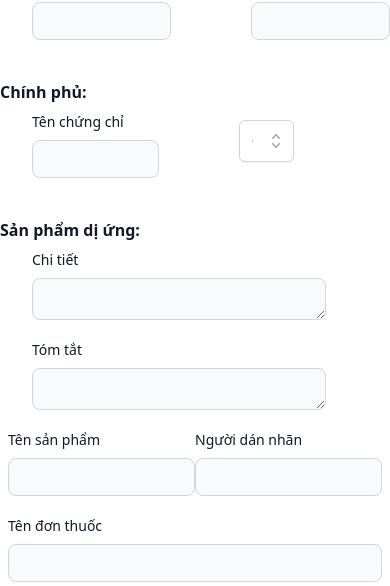
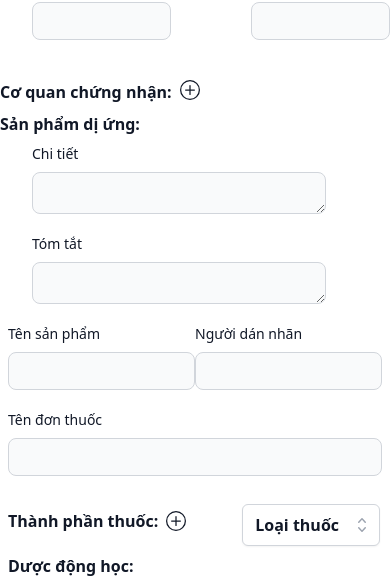
Before and after one commit to phantomthiefkid/Drug-approval-tech, a React (Create React App) app: page /createproduct in a window 390 px wide. Shown: the part 624-1210 px from the top of the page. Built offline with nearby package versions, Linux system fonts and the light colour scheme.

Commit message:
fix create UI

```diff
--- a/src/commponents/Admin/ProductManagement/CreateProduct.js
+++ b/src/commponents/Admin/ProductManagement/CreateProduct.js
@@ -14,6 +14,7 @@ const CreateProduct = () => {
   const drugsAPI = useSelector((drug) => drug.drugData.data)
 
   const [showToggle, setShowToggle] = useState([])
+  const [showModalsCerti, setShowModalsCerti] = useState([])
   const [showModals, setShowModals] = useState(Array(showToggle.length).fill(false));
   const [countriesList, setCountriesList] = useState([])
   const [categoriesList, setCategoriesList] = useState([])
@@ -122,10 +123,21 @@ const CreateProduct = () => {
     setShowModals(Array(add.length).fill(false));
   }
 
+  const handleAddModal = () => {
+    const add = [...showModalsCerti, []]
+    setShowModalsCerti(add)
+  }
+
   const handleDelete = (i) => {
     const deleteToggle = [...showToggle]
     deleteToggle.splice(i, 1)
     setShowToggle(deleteToggle)
+  }
+
+  const handleDeleteModals = (i) => {
+    const deleteModal = [...showModalsCerti]
+    deleteModal.splice(i, 1)
+    setShowModalsCerti(deleteModal)
   }
 
   const handleToggleClick = (index) => {
@@ -601,15 +613,20 @@ const CreateProduct = () => {
                   </div>
                 </div>
 
-                <label class="block mb-2 text-md font-extrabold text-gray-900 mt-5 ">Chính phủ:</label>
-                <div class="mb-5 flex ml-8">
+                <label class=" flex mb-2 text-md font-extrabold text-gray-900 mt-5 ">Cơ quan chứng nhận:
+                  <PlusCircle class="ml-2" size={20} onClick={() => handleAddModal()}></PlusCircle>
+                </label>
+                {showModalsCerti.map((data, i) => {
+                  return (
+                    <>
+                      <div class=" border border-solid border-gray-200 mb-2 p-2 rounded-md flex w-3/4 justify-between ml-8">
                         <div class="mb-5">
                           <label class="block mb-2 text-sm font-medium text-gray-900 ">Tên chứng chỉ</label>
                           <input type="text" name='certificateName' onChange={getDataProduct} class="bg-gray-50 border border-gray-300 text-gray-900 text-sm rounded-lg focus:ring-blue-500 focus:border-blue-500 block w-full p-2" />
                           {/* {errorProduct.authorities.certificateName && (<span className='text-red-500'>{errorProduct.authorities.certificateName}</span>)} */}
                         </div>
-                  <div className='mb-5 ml-20'>
-                    <div className="relative mt-2 mr-24">
+                        <div className='mb-5 mt-4'>
+                          <div className="relative mt-2">
                             <select
                               value={selectedCountry}
                               onChange={(e) => setSelectedCountry(e.target.value)} className="appearance-none relative w-full cursor-pointer rounded-md bg-white py-2 pl-3 pr-10 text-left text-gray-900 border border-gray-300 shadow-sm focus:outline-none focus:ring-2 focus:ring-indigo-500 sm:text-sm sm:leading-6" aria-haspopup="listbox" aria-expanded="true" aria-labelledby="listbox-label">
@@ -634,8 +651,13 @@ const CreateProduct = () => {
                             </div>
                           </div>
                         </div>
+                        <div className='ml-5 mt-8' onClick={() => handleDeleteModals(i)}>
+                          <Trash3Fill size={25} color="red"></Trash3Fill>
                         </div>
-
+                      </div>
+                    </>
+                  )
+                })}
                 <label class="flex items-center mb-2 text-md font-extrabold text-gray-900">
                   Sản phẩm dị ứng:
                 </label>
@@ -671,12 +693,36 @@ const CreateProduct = () => {
                 </div>
                 <label class="flex items-center mb-2 text-md font-extrabold text-gray-900">
                   Thành phần thuốc: <PlusCircle class="ml-2" size={20} onClick={() => handleAdd()}></PlusCircle>
+                  <div className="relative mt-2 ml-14 ">
+                    <select
+                      value={selectedCategory}
+                      onChange={(e) => setSelectedCategory(e.target.value)} className="appearance-none relative w-full cursor-pointer rounded-md bg-white py-2 pl-3 pr-10 text-left text-gray-900 border border-gray-300 shadow-sm focus:outline-none focus:ring-2 focus:ring-indigo-500 sm:text-sm sm:leading-6" aria-haspopup="listbox" aria-expanded="true" aria-labelledby="listbox-label">
+                      <option value="" disabled hidden>
+                        Loại thuốc
+                      </option>
+                      {Array.isArray(categoriesList) &&
+                        categoriesList.map((category, index) => (
+                          <option key={index} value={category.id}>
+                            {category.title}
+                          </option>
+                        ))}
+                    </select>
+                    <div className="absolute inset-y-0 right-0 flex items-center pr-2 pointer-events-none">
+                      <svg className="h-5 w-5 text-gray-400" viewBox="0 0 20 20" fill="currentColor">
+                        <path
+                          fillRule="evenodd"
+                          d="M10 3a.75.75 0 01.55.24l3.25 3.5a.75.75 0 11-1.1 1.02L10 4.852 7.3 7.76a.75.75 0 01-1.1-1.02l3.25-3.5A.75.75 0 0110 3zm-3.76 9.2a.75.75 0 011.06.04l2.7 2.908 2.7-2.908a.75.75 0 111.1 1.02l-3.25 3.5a.75.75 0 01-1.1 0l-3.25-3.5a.75.75 0 01.04-1.06z"
+                          clipRule="evenodd"
+                        />
+                      </svg>
+                    </div>
+                  </div>
                 </label>
 
                 {showToggle.map((data, i) => {
                   return (
                     <>
-                      <div className='border border-solid border-gray-200 p-2 rounded-md mb-2'>
+                      <div className='border border-solid border-gray-200 p-2 rounded-md mb-2 w-3/4 ml-8'>
                         <div className='mb-1 flex'>
                           <div className="relative mt-2">
                             <select
@@ -703,32 +749,6 @@ const CreateProduct = () => {
                               </svg>
                             </div>
                           </div>
-
-                          <div className="relative mt-2 ml-14">
-                            <select
-                              value={selectedCategory}
-                              onChange={(e) => setSelectedCategory(e.target.value)} className="appearance-none relative w-full cursor-pointer rounded-md bg-white py-2 pl-3 pr-10 text-left text-gray-900 border border-gray-300 shadow-sm focus:outline-none focus:ring-2 focus:ring-indigo-500 sm:text-sm sm:leading-6" aria-haspopup="listbox" aria-expanded="true" aria-labelledby="listbox-label">
-                              <option value="" disabled hidden>
-                                Loại thuốc
-                              </option>
-                              {Array.isArray(categoriesList) &&
-                                categoriesList.map((category, index) => (
-                                  <option key={index} value={category.id}>
-                                    {category.title}
-                                  </option>
-                                ))}
-                            </select>
-                            <div className="absolute inset-y-0 right-0 flex items-center pr-2 pointer-events-none">
-                              <svg className="h-5 w-5 text-gray-400" viewBox="0 0 20 20" fill="currentColor">
-                                <path
-                                  fillRule="evenodd"
-                                  d="M10 3a.75.75 0 01.55.24l3.25 3.5a.75.75 0 11-1.1 1.02L10 4.852 7.3 7.76a.75.75 0 01-1.1-1.02l3.25-3.5A.75.75 0 0110 3zm-3.76 9.2a.75.75 0 011.06.04l2.7 2.908 2.7-2.908a.75.75 0 111.1 1.02l-3.25 3.5a.75.75 0 01-1.1 0l-3.25-3.5a.75.75 0 01.04-1.06z"
-                                  clipRule="evenodd"
-                                />
-                              </svg>
-                            </div>
-                          </div>
-
                           <div className='ml-32 mt-3' onClick={() => handleToggleClick(i)}>
                             <ArrowDownCircle size={25}></ArrowDownCircle>
                           </div>
@@ -738,8 +758,8 @@ const CreateProduct = () => {
                         </div>
                       </div>
                       {showModals[i] && (
-                        <div className='border border-solid border-gray-200 p-2 rounded-md mb-5'>
-                          <div className='flex  ml-4'>
+                        <div className='border border-solid border-gray-200 p-2 rounded-md mb-5 w-3/4 ml-8'>
+                          <div className='flex'>
                             <div class="mb-5">
                               <label class="block mb-2 text-sm font-medium text-gray-900 ">Nồng độ</label>
                               <input type="text" name='strength' onChange={getDataProduct} class="bg-gray-50 border border-gray-300 text-gray-900 text-sm rounded-lg focus:ring-blue-500 focus:border-blue-500 block w-full p-2" />
@@ -751,7 +771,7 @@ const CreateProduct = () => {
                               {/* {errorProduct.drugIngredients.strengthNumber && (<span className='text-red-500'>{errorProduct.drugIngredients.strengthNumber}</span>)} */}
                             </div>
                           </div>
-                          <div className='flex  ml-4'>
+                          <div className='flex'>
                             <div class="mb-5">
                               <label class="block mb-2 text-sm font-medium text-gray-900 ">Đơn vị nồng độ</label>
                               <input type="text" name='strengthUnit' onChange={getDataProduct} class="bg-gray-50 border border-gray-300 text-gray-900 text-sm rounded-lg focus:ring-blue-500 focus:border-blue-500 block w-full p-2" />
@@ -763,7 +783,7 @@ const CreateProduct = () => {
                               {/* {errorProduct.drugIngredients.clinicallyRelevant && (<span className='text-red-500'>{errorProduct.drugIngredients.clinicallyRelevant}</span>)} */}
                             </div>
                           </div>
-                          <div className='text-right mr-28'>
+                          <div className='text-right mr-10'>
                             <button onClick={() => handleSave(i)} className='text-white mb-3 hover:scale-110 transition-transform duration-300 bg-blue-600 hover:bg-blue-800 focus:ring-4 focus:outline-none focus:ring-blue-300 font-bold rounded-lg text-sm px-5 py-2 text-center ml-auto'>
                               Lưu
                             </button>
```
Lines whose indentation alone changed are shown as unchanged.
